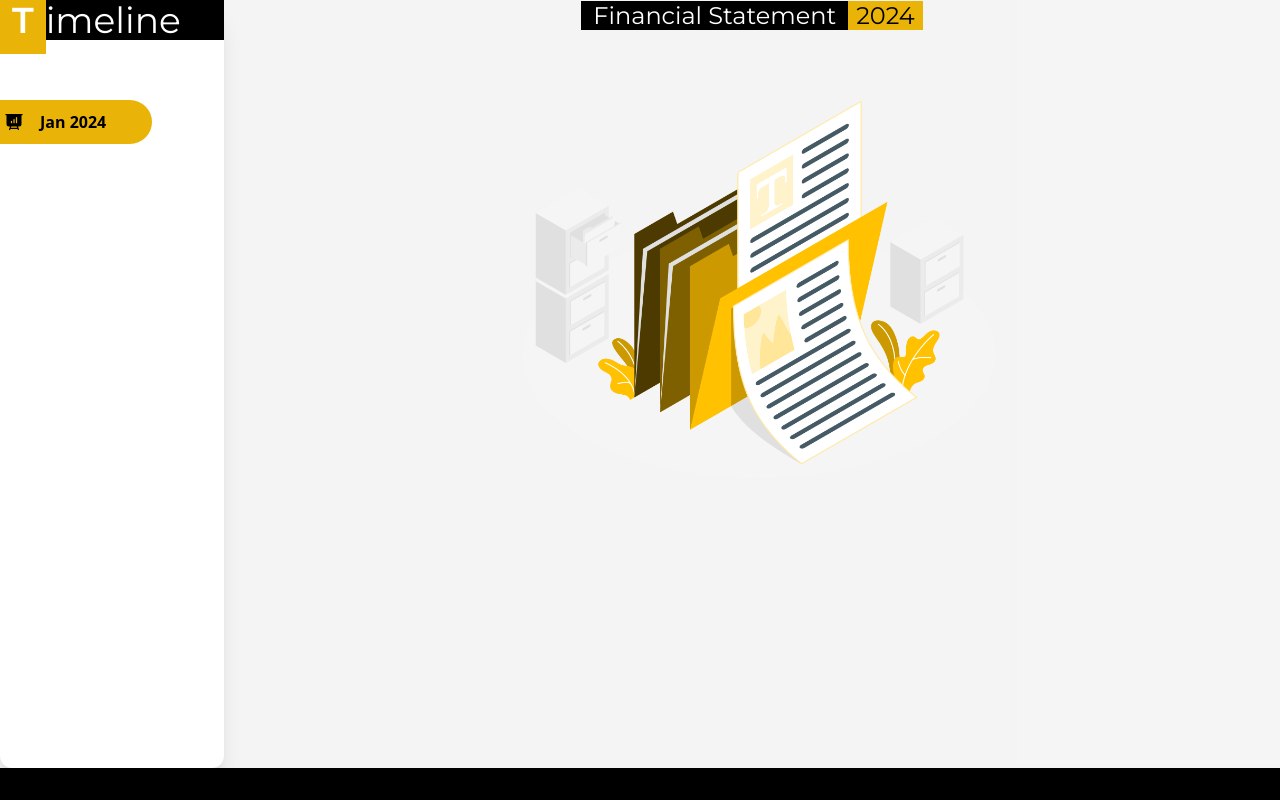
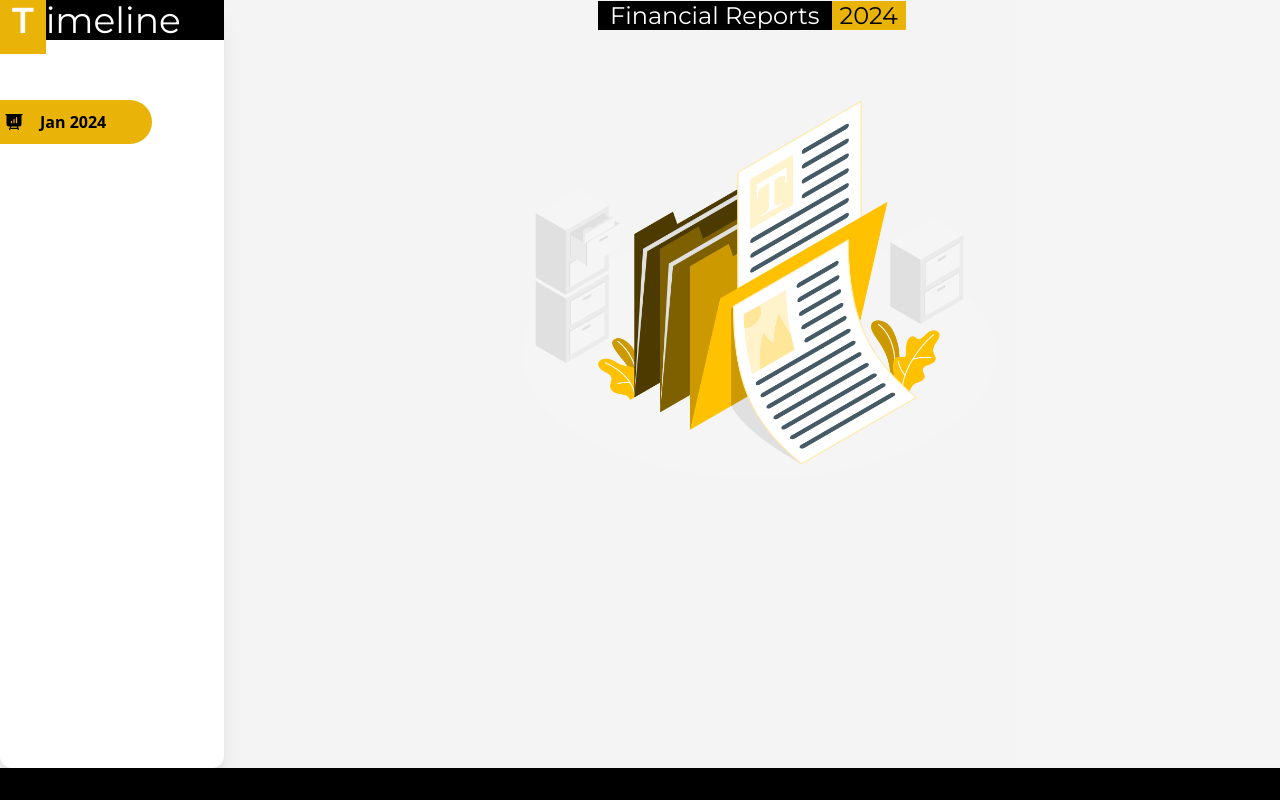
Before and after one commit to gtsorho/precisionMasters, a Vue app: page /financial in a window 1280 px wide. Shown: the top 800 px of the page. Built offline with nearby package versions, Linux system fonts and the light colour scheme.

Commit message:
statment to reports

```diff
--- a/src/components/navbar.vue
+++ b/src/components/navbar.vue
@@ -13,7 +13,7 @@
             <li><router-link class="block px-4 py-1 text-white hover:bg-gray-700 rounded" :to="{name:'home', hash:'#contact'}">Contact</router-link></li>
             <li><router-link class="block px-4 py-1 text-white hover:bg-gray-700 rounded" :to="{name:'info'}">Gallery</router-link></li>
             <li><router-link class="block px-4 py-1 text-white hover:bg-gray-700 rounded" :to="{name:'health'}">Health | Safety</router-link></li>
-            <li><router-link class="block px-4 py-1 text-white hover:bg-gray-700 rounded" :to="{name:'financial'}">Statements</router-link></li>
+            <li><router-link class="block px-4 py-1 text-white hover:bg-gray-700 rounded" :to="{name:'financial'}">Reports</router-link></li>
             <li><router-link class="block px-4 py-1 text-white hover:bg-gray-700 rounded" :to="{name:'careers'}">Careers</router-link></li>
         </ul>
       </div>
@@ -33,7 +33,7 @@
             <li><router-link class="block px-4 py-1 text-white hover:bg-gray-700 rounded" :to="{name:'home', hash:'#contact'}">Contact</router-link></li>
             <li><router-link class="block px-4 py-1 text-white hover:bg-gray-700 rounded" :to="{name:'info'}">Gallery</router-link></li>
             <li><router-link class="block px-4 py-1 text-white hover:bg-gray-700 rounded" :to="{name:'health'}">Health | Safety</router-link></li>
-            <li><router-link class="block px-4 py-1 text-white hover:bg-gray-700 rounded" :to="{name:'financial'}">Statements</router-link></li>
+            <li><router-link class="block px-4 py-1 text-white hover:bg-gray-700 rounded" :to="{name:'financial'}">Reports</router-link></li>
             <li><router-link class="block px-4 py-1 text-white hover:bg-gray-700 rounded" :to="{name:'careers'}">Careers</router-link></li>
       </ul>
     </div>
--- a/src/views/financial.vue
+++ b/src/views/financial.vue
@@ -20,7 +20,7 @@
 </section>
 <section >
     <div>
-        <h2 class="text-center text-2xl font-bold"><span class="bg-black text-white px-3">Financial Statement</span><span class="bg-yellow-500 px-2">2024</span> </h2>
+        <h2 class="text-center text-2xl font-bold"><span class="bg-black text-white px-3">Financial Reports</span><span class="bg-yellow-500 px-2">2024</span> </h2>
     </div>
     <div class="flex items-center justify-center">
         <img src="../assets/Documents-amico.png" class="w-1/2" alt="" srcset="">
```
Also changed, not shown: 1 other file (tests, documents, lock files or other folders).
